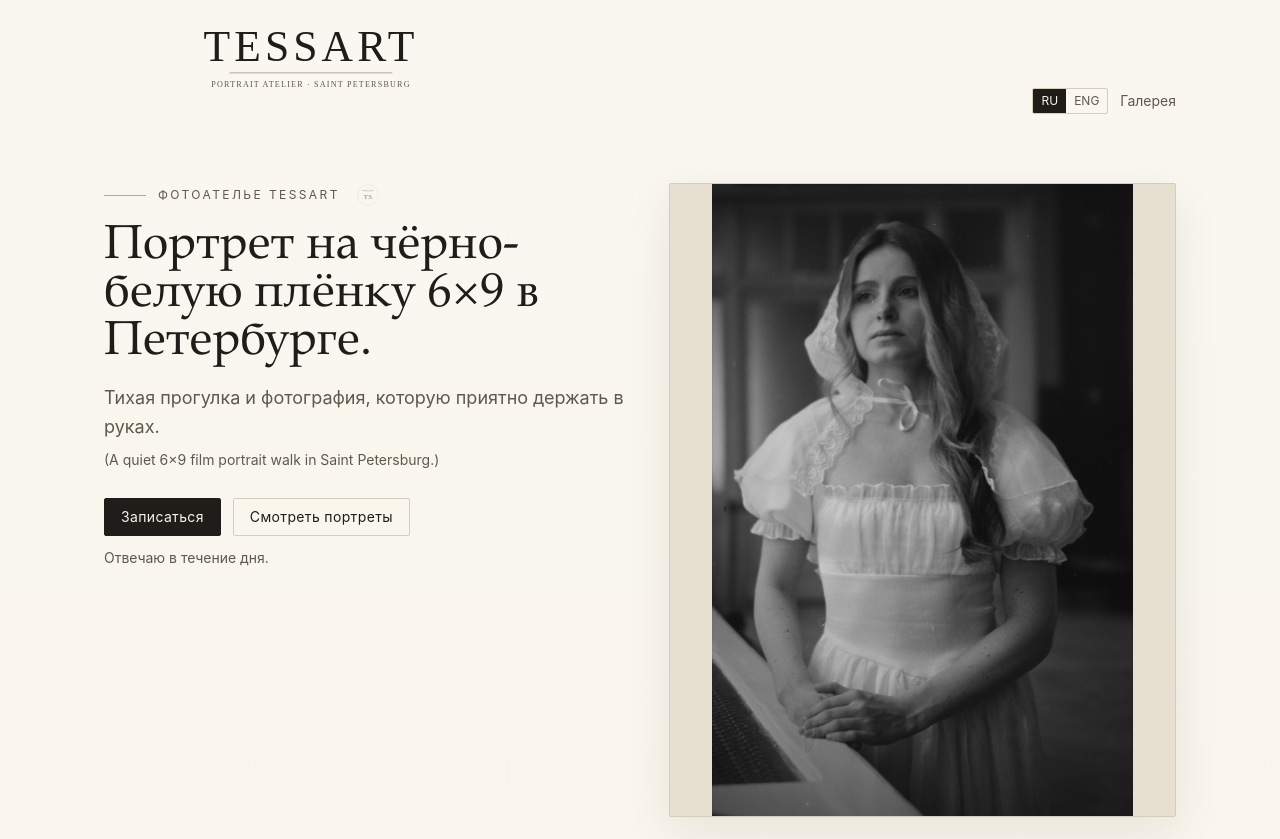
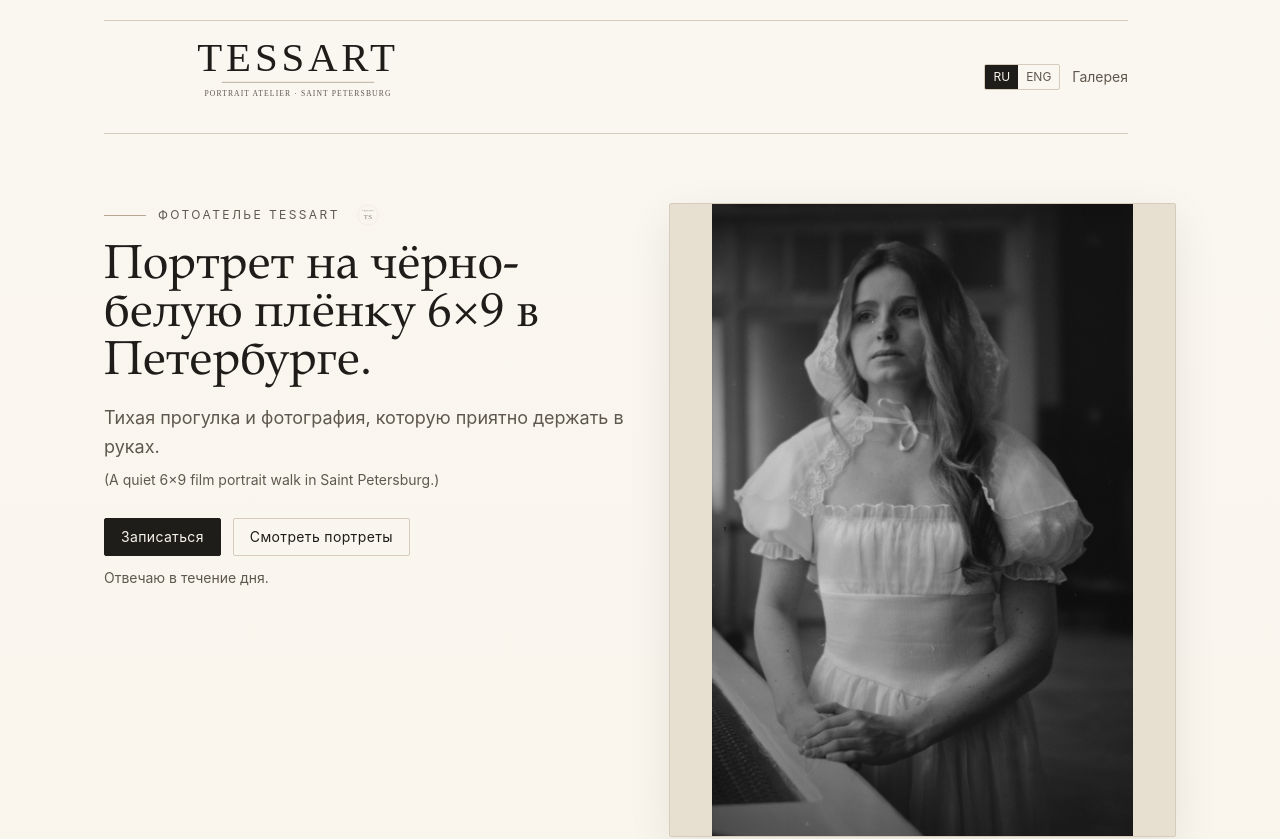
Before and after one commit to Tysart/Photographic_Studio, a Next.js app: page / in a window 1280 px wide. Shown: the top 839 px of the page. Built offline with nearby package versions, Linux system fonts and the light colour scheme.

Commit message:
Refactor desktop header into compact lined rail

```diff
--- a/components/Header.tsx
+++ b/components/Header.tsx
@@ -13,13 +13,14 @@ export function Header() {
   return (
     <>
       <header className="sticky top-0 z-30 border-b border-transparent bg-[#faf7f0]/95 backdrop-blur">
-        <div className="mx-auto flex w-full max-w-6xl flex-col gap-2 px-6 py-3 md:flex-row md:items-end md:justify-between md:gap-4 md:px-10 md:py-4">
+        <div className="mx-auto w-full max-w-6xl px-6 py-3 md:px-10 md:py-5">
+          <div className="border-line md:grid md:max-w-5xl md:grid-cols-[auto_1fr] md:items-center md:gap-6 md:border-y md:py-2">
             <div className="self-center md:self-auto">
               <Link href="/" className="inline-block no-underline">
-              <img src="/brand/tessart-wordmark.svg" alt={siteConfig.brand} className="h-20 w-auto md:h-24" />
+                <img src="/brand/tessart-wordmark.svg" alt={siteConfig.brand} className="h-20 w-auto md:h-[90px]" />
               </Link>
             </div>
-          <div className="flex w-full items-center justify-between gap-3 md:w-auto md:justify-end md:gap-3 md:pb-1">
+            <div className="flex w-full items-center justify-between gap-3 pt-1 md:justify-end md:gap-3 md:pt-0">
               <div className="inline-flex overflow-hidden rounded-sm border border-line text-xs">
                 <button
                   type="button"
@@ -48,6 +49,7 @@ export function Header() {
               </button>
             </div>
           </div>
+        </div>
       </header>
       <BookingModal open={openBooking} onClose={() => setOpenBooking(false)} />
     </>
```
Lines whose indentation alone changed are shown as unchanged.
